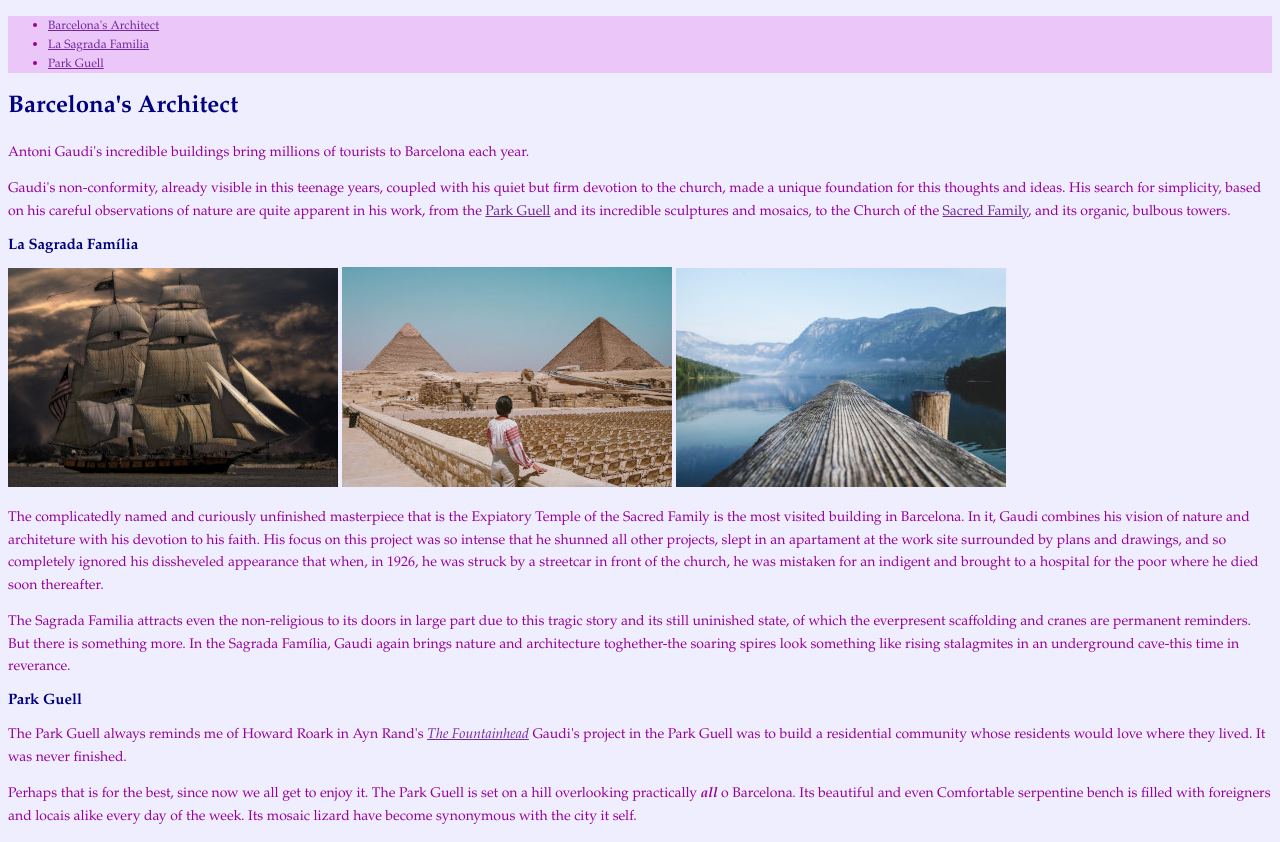
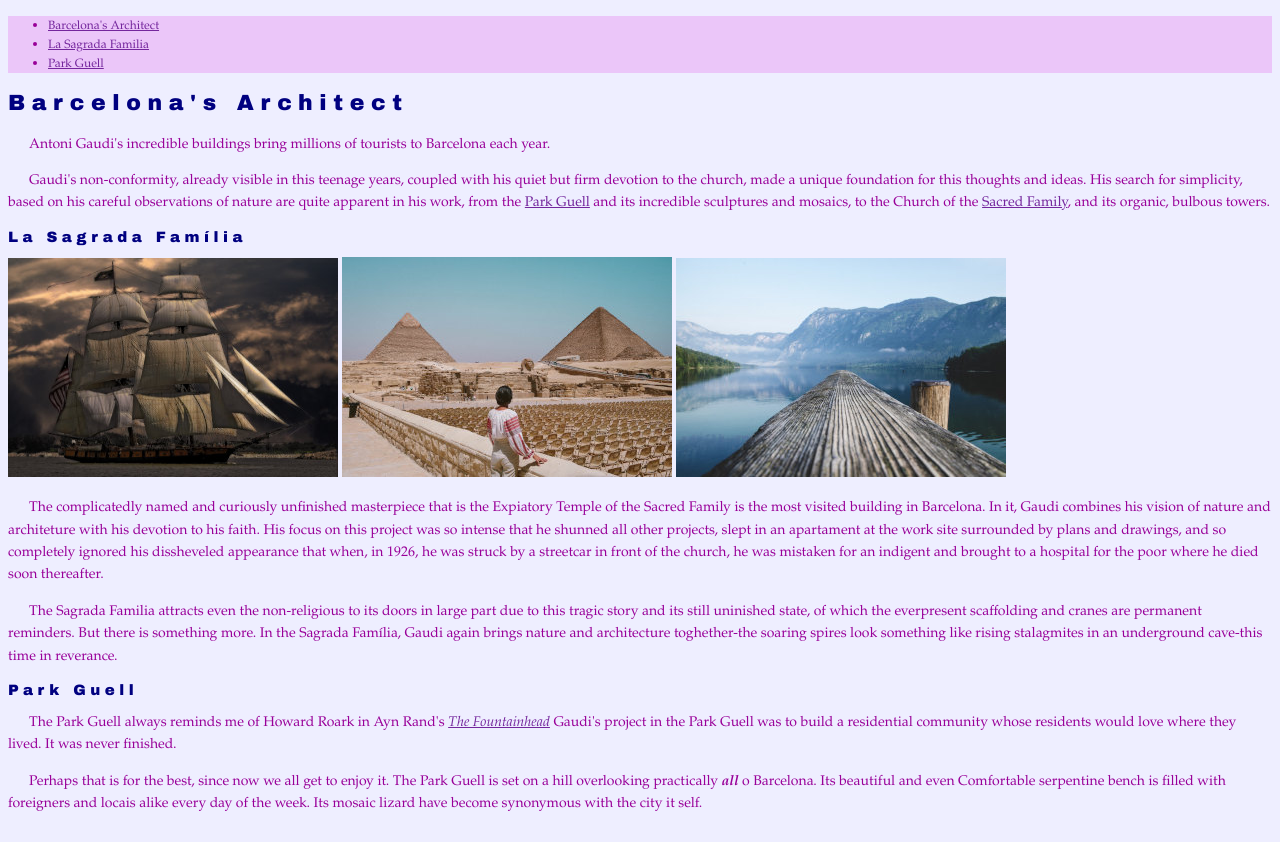
Before and after one commit to romersonrsantana/icar-velas-mover, a plain HTML site: page exercicios/modelo-site-livro/index.html in a window 1280 px wide. Drawn offline with Linux system fonts and the light colour scheme.

Commit message:
Update style.css

```diff
--- a/exercicios/modelo-site-livro/estilo/style.css
+++ b/exercicios/modelo-site-livro/estilo/style.css
@@ -18,6 +18,9 @@ body{
 
 h1, h2{
     color: var(--cor2);
+    font: 1.375em "Arial Black", Arial, sans-serif;
+    letter-spacing: .3em;
+
 }
 
 h2{
@@ -27,6 +30,7 @@ h2{
 p{
     font-size: .875em;
     line-height: 1.6em;
+    text-indent: 1.5em;
 }
 
 em{
```
